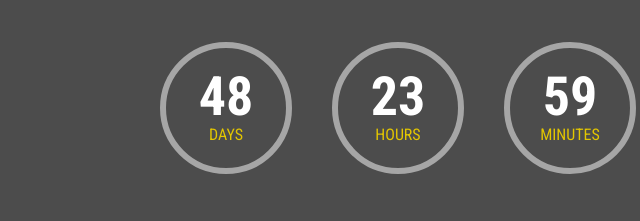
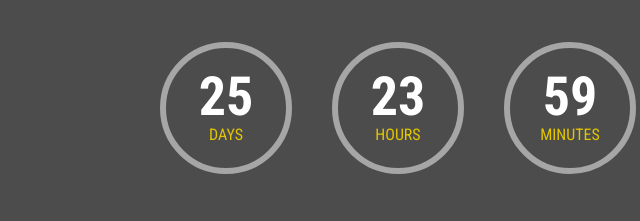
Before and after one commit to SHIHABSSS1/MaintananceMood, a plain HTML site: page index.html in a window 1280 px wide. Shown: the part 335-556 px from the top of the page, 156-796 px from the left. Drawn offline with Linux system fonts and the light colour scheme.

Commit message:
Update index.html
day changed 26

```diff
--- a/index.html
+++ b/index.html
@@ -98,7 +98,7 @@
         $(document).ready(function (){
 			//var myDate = new Date("08/04/2019");
 			var myDate = new Date();
-			myDate.setDate(myDate.getDate() + 49);
+			myDate.setDate(myDate.getDate() + 26);
             $("#countdown").countdown(myDate, function (event) {
                 $(this).html(
                     event.strftime(
```
